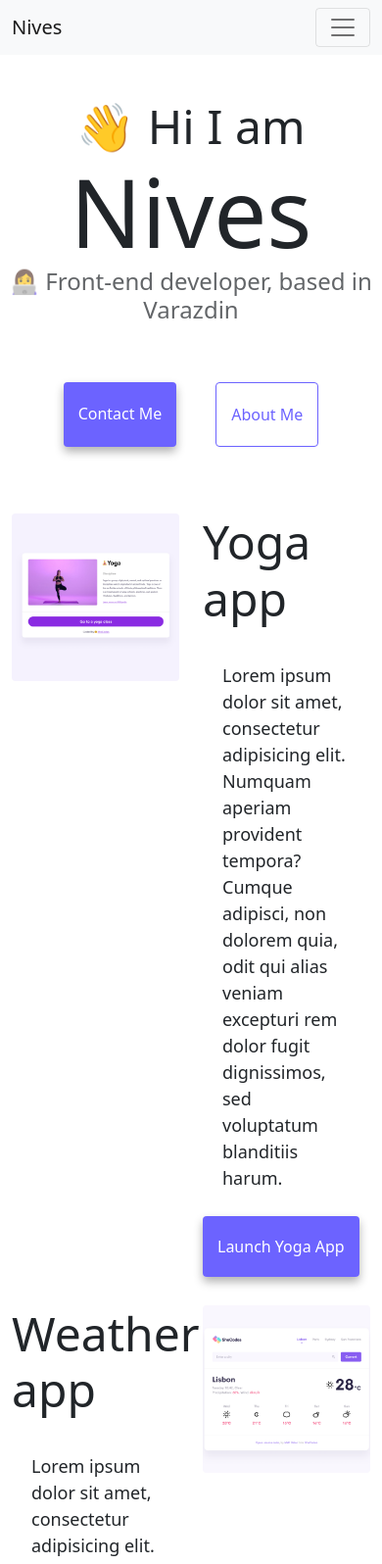
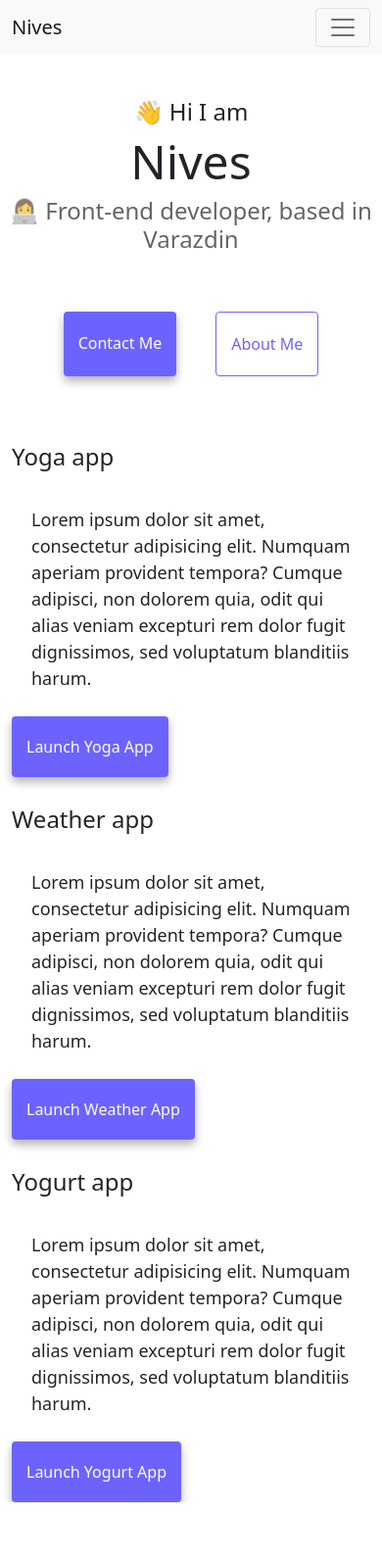
Before and after one commit to nivesb13/portfolio-project, a plain HTML site: page index.html in a window 390 px wide. Shown: the top 1596 px of the page at 98% size. After the commit the page ends 1533 px from the top, so only its background shows below. Drawn offline with nearby package versions, Linux system fonts and the light colour scheme.

Commit message:
responsive

```diff
--- a/index.html
+++ b/index.html
@@ -59,10 +59,10 @@
     </div>
     <div class="container">
       <div class="row">
-        <div class="col-6">
-          <img src="images/yoga.png" class="img-fluid rounded" alt="yoga" />
+        <div class="col-sm-6">
+          <img src="images/yoga.png" class="img-fluid rounded d-none d-sm-block" alt="yoga" />
         </div>
-        <div class="col-6">
+        <div class="col-sm-6">
           <h2 class="text-start mb-3">Yoga app</h2>
           <p class="text-start">
             Lorem ipsum dolor sit amet, consectetur adipisicing elit. Numquam
@@ -76,7 +76,7 @@
         </div>
       </div>
       <div class="row mt-5">
-        <div class="col-6">
+        <div class="col-sm-6">
           <h2 class="text-start mb-3">Weather app</h2>
           <p class="text-start">
             Lorem ipsum dolor sit amet, consectetur adipisicing elit. Numquam
@@ -88,15 +88,15 @@
             <a href="#" class="primary-link">Launch Weather App</a>
           </div>
         </div>
-        <div class="col-6">
-          <img src="images/weather.png" class="img-fluid rounded" id="small-photo" alt="weather" />
+        <div class="col-sm-6">
+          <img src="images/weather.png" class="img-fluid rounded d-none d-sm-block" alt="weather" />
         </div>
       </div>
       <div class="row mt-5">
-        <div class="col-6">
-          <img src="images/yogurt.png" class="img-fluid rounded" imag="yogurt" />
+        <div class="col-sm-6">
+          <img src="images/yogurt.png" class="img-fluid rounded d-none d-sm-block" alt="yogurt" />
         </div>
-        <div class="col-6">
+        <div class="col-sm-6">
           <h2 class="text-start mb-3">Yogurt app</h2>
           <p class="text-start">
             Lorem ipsum dolor sit amet, consectetur adipisicing elit. Numquam
--- a/style.css
+++ b/style.css
@@ -86,8 +86,16 @@
     text-decoration: underline;
   }
 
-  @media (max-widht: 576px) {
-      .small-photo {
-          display: none
-      }
-  }
+  @media (max-width: 576px) {
+    h1 {
+        font-size: 48px;
+        line-height: 1.5;
+    }
+    h2 {
+        font-size: 24px;
+        text-align: center;
+    }
+    p {
+        text-align: center;
+    }
+}
```
Also changed, not shown: about.html (+3 -3 lines).
